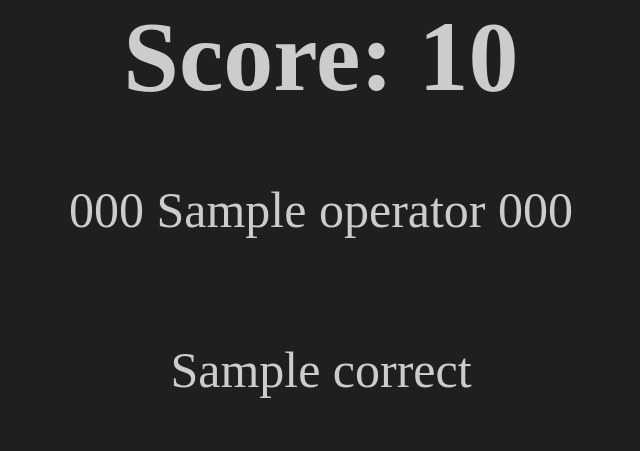
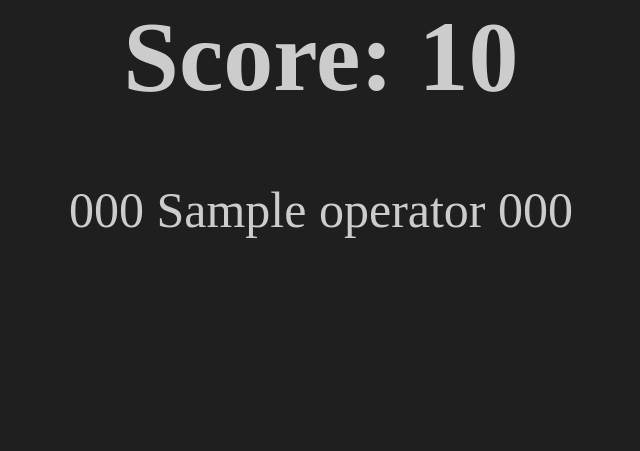
Before and after one commit to TomaszKoltuniak/quick-math-training, a Flask app: template templates/index.html in a window 1280 px wide. Shown: the part 68-519 px from the top of the page, without its empty margins (319-959 px from the left). Run offline with Flask 3, Linux system fonts and the light colour scheme; the template is opened without the code that fills it: most values are stand-ins (such as "Sample title", 1, 10 or a date in 2020).

Commit message:
Update style.css

```diff
--- a/static/style.css
+++ b/static/style.css
@@ -36,4 +36,8 @@ input[type=number] {
   -moz-appearance: textfield;
 }
 
+#crt {
+    display: none
+}
+
 @import url('https://fonts.googleapis.com/css2?family=Dosis:wght@600&display=swap');
```
